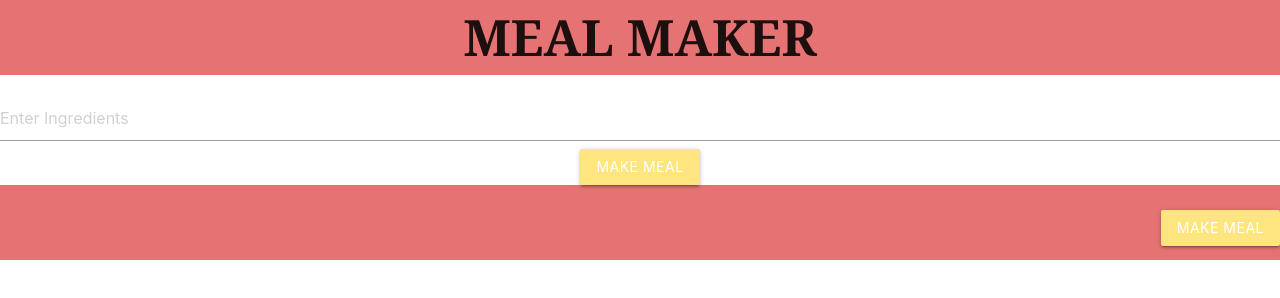
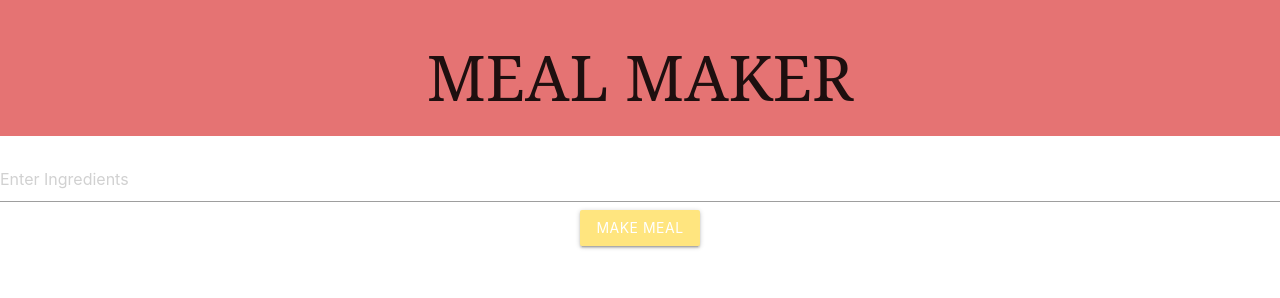
Before and after one commit to patrickarcher414/meal-maker, a plain HTML site: page index.html in a window 1280 px wide. Drawn offline with nearby package versions, Linux system fonts and the light colour scheme.

Commit message:
footer testing

```diff
--- a/index.html
+++ b/index.html
@@ -11,23 +11,39 @@
 </head>
 
 <body>
-    <div class="head-container row">
+    <header class="head-container row">
         <div class="header col s12 center-align red lighten-2" id="header-container">
-            <header>MEAL MAKER</header>
+            <h1>MEAL MAKER</h1>
         </div>
-    </div>
+    </header>
+
+
     <div class="main-container col s12 center-align" id="main-container">
         <main>
             <input type="text" name="ingredients" placeholder="Enter Ingredients" />
             <button class="btn amber accent-1" id="make-meal-btn" type="submit">MAKE MEAL</button>
         </main>
+
         <div class="ingredient-container" id="ingredient-container">
+        </div>
 
+
+    </div>
+
+    <!-- <div class="footer">
+        <footer class="page-footer col s12 red lighten-2" id="footer-container">
+
+            <button class="btn amber accent-1" id="see-recipe-btn" type="submit">SEE RECIPE</button>
+
+        </footer>
+    </div> -->
+
+    <!-- <div id="page-container">
+        <div id="content-wrap">
+            <button class="btn amber accent-1" id="see-recipe-btn" type="submit">SEE RECIPE</button>
         </div>
-        <footer class="footer col s12 red lighten-2" id="footer-container">
-            <button class="btn amber accent-1" id="make-meal-btn" type="submit">MAKE MEAL</button>
-        </footer>
-    </div>
+        <footer id="footer"></footer>
+    </div> -->
 
 
 </body>
```
Also changed, not shown: assets/css/style.css (+27 -7 lines).
